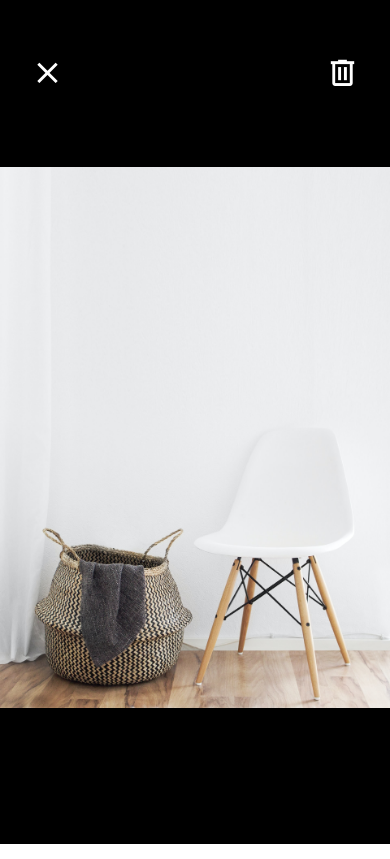
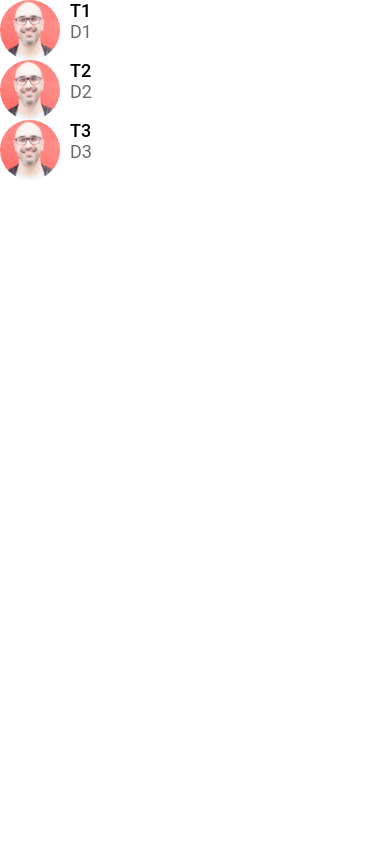
Before and after one commit to AdeshJ4/Done-With-It, a React Native app: screen / in a window 390 px wide. Built offline with nearby package versions, Linux system fonts and the light colour scheme.

Commit message:
053. 2-FLatList -> Introduction to FLatList

```diff
--- a/App.jsx
+++ b/App.jsx
@@ -1,38 +1,8 @@
-import ListingDetailsScreen from "./app/components/ListingDetailsScreen";
+import MessageScreen from "./app/components/MessagesScreen";
 import ViewImageScreen from "./app/screens/ViewImageScreen";
 
 const App = () => {
-  return <ViewImageScreen />;
+  return <MessageScreen />;
 };
 
 export default App;
-
-// import { StyleSheet, View } from "react-native";
-// import Card from "./app/components/Card";
-
-// const App = () => {
-//   return (
-//     <View style={styles.container}>
-//       <Card
-//         title="Red Jacket for sale"
-//         subtitle="$100"
-//         image={require("./app/assets/jacket.jpg")}
-//       />
-//       <Card
-//         title="Red Jacket for sale"
-//         subtitle="$100"
-//         image={require("./app/assets/jacket.jpg")}
-//       />
-//     </View>
-//   );
-// };
-
-// const styles = StyleSheet.create({
-//   container: {
-//     backgroundColor: "#f8f4f4",
-//     padding: 20,
-//     paddingTop: 60,
-//   },
-// });
-
-// export default App;
--- a/app/components/ListingDetailsScreen/index.jsx
+++ b/app/components/ListingDetailsScreen/index.jsx
@@ -14,7 +14,7 @@ const ListingDetailsScreen = () => {
         <View style={styles.userContainer}>
           <ListItem
             image={require("../../assets/mosh.jpg")}
-            title="Adesh"
+            title="Mosh Hamedani"
             subTitle="5 Listings"
           />
         </View>
--- /dev/null
+++ b/app/components/MessagesScreen/index.jsx
@@ -0,0 +1,41 @@
+import { FlatList } from "react-native";
+import ListItem from "../ListItem";
+
+const messages = [
+  {
+    id: 1,
+    title: "T1",
+    description: "D1",
+    image: require("../../assets/mosh.jpg"),
+  },
+  {
+    id: 3,
+    title: "T2",
+    description: "D2",
+    image: require("../../assets/mosh.jpg"),
+  },
+  {
+    id: 3,
+    title: "T3",
+    description: "D3",
+    image: require("../../assets/mosh.jpg"),
+  },
+];
+
+const MessageScreen = () => {
+  return (
+    <FlatList
+      data={messages}
+      keyExtractor={(message) => message.id.toString()}
+      renderItem={({ item, index, separators }) => (
+        <ListItem
+          title={item.title}
+          subTitle={item.description}
+          image={item.image}
+        />
+      )}
+    />
+  );
+};
+
+export default MessageScreen;
```
